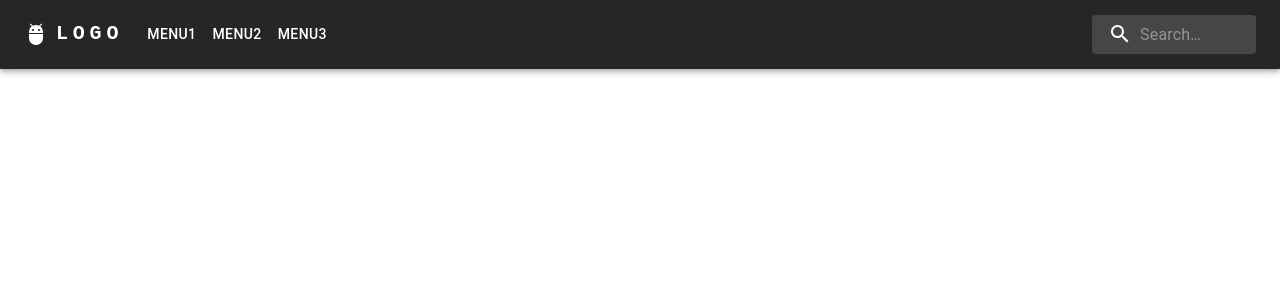
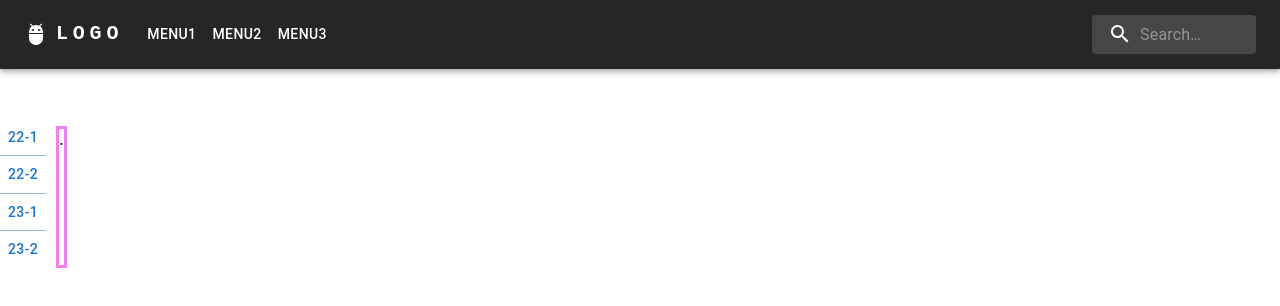
Before and after one commit to Hansung-include/IncludeWeb, a React (Create React App) app: page / in a window 1280 px wide. Shown: the top 306 px of the page. Built offline with nearby package versions, Linux system fonts and the light colour scheme.

Commit message:
add context window_허진우

```diff
--- a/src/App.js
+++ b/src/App.js
@@ -1,10 +1,12 @@
 import './App.css';
 import TopBar from './TopBar';
+import ContextWindow from './ContextWindow';
 
 function App() {
   return (
     <div className="App">
       <TopBar />
+      <ContextWindow />
     </div>
   );
 }
--- /dev/null
+++ b/src/ContextWindow.css
@@ -0,0 +1,16 @@
+div .topWhiteSpace {
+    margin-top: 50px;
+    background-color: #000;
+    color: white;
+}
+
+div #mainWindow {
+    display: flex;
+}
+
+div #mainWindow > #viewer {
+    /* display: flex; */
+    margin-top: 7px;
+    margin-left: 10px;
+    border: 3px solid violet;
+}
--- /dev/null
+++ b/src/ContextWindow.js
@@ -0,0 +1,46 @@
+import React from "react"
+import "./ContextWindow.css"
+
+import Button from '@mui/material/Button';
+import ButtonGroup from '@mui/material/ButtonGroup';
+
+const RouteBtn = (props) => {
+    return(
+        <div>
+            <Button size="medium">{ props.name }</Button>
+        </div>
+    )
+}
+
+const ContextWindow = () => {
+    const semester = ["22-1"]
+    {
+        for(let i = 0; i < 3; i++) {
+            let newSemester = ""
+            if (semester[semester.length - 1][3] === "1") {
+                for (let j = 0; j < 3; j++) newSemester += semester[i][j]
+                newSemester += "2"
+            }
+            else {
+                newSemester += "" + (parseInt(semester[i]) + 1)
+                newSemester += "-1"
+            }
+            semester.push(newSemester)
+        }
+    }
+    return(
+        <div>
+            <div>
+                <div className="topWhiteSpace" />
+                <div id="mainWindow">
+                    <ButtonGroup variant="text" orientation="vertical" aria-label="outlined primary button group" size="medium">
+                        { semester.map(s => <RouteBtn name={s}/>) }
+                    </ButtonGroup>
+                    <div id="viewer">.</div>
+                </div>
+            </div>
+        </div>
+    );
+}
+
+export default ContextWindow;
```
